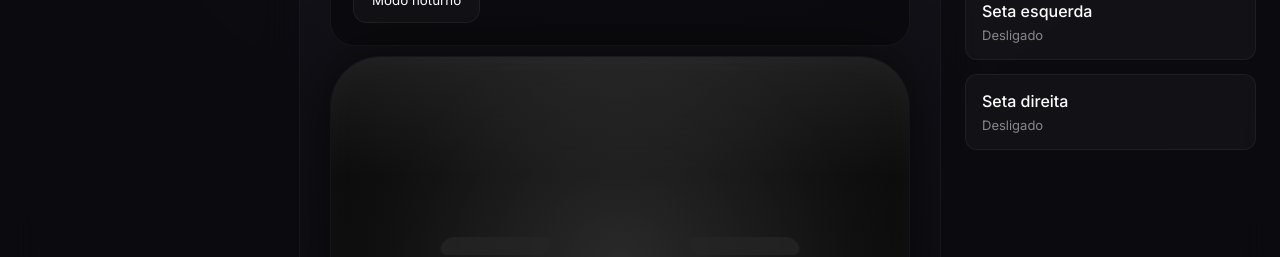
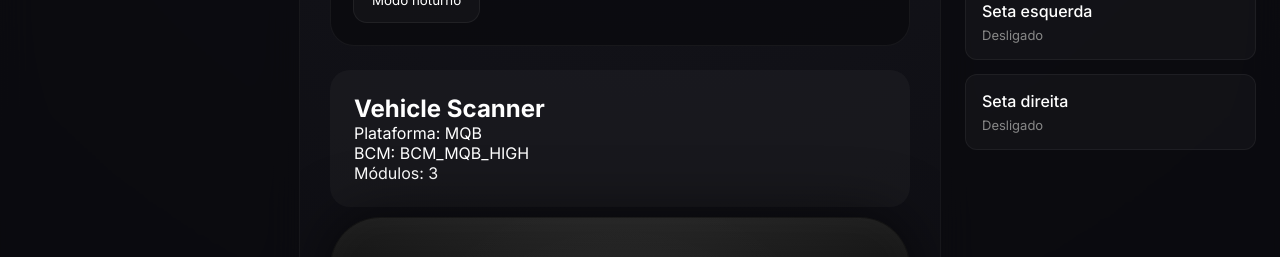
Before and after one commit to jonasafp/HEX, a React (Vite) app in the folder frontend/: page / in a window 1280 px wide. Shown: the part 445-702 px from the top of the page. Built offline with nearby package versions, Linux system fonts and the light colour scheme; no server answers.

Commit message:
fase 19
conclusão da preparação de hardware

```diff
--- a/frontend/src/App.tsx
+++ b/frontend/src/App.tsx
@@ -44,6 +44,7 @@ import { getBCMById, } from "./data/modules/getBCM";
 
 import { generateLongCoding, } from "./bcm/longCoding/generateLongCoding";
 import { LongCodingPanel, } from "./components/bcm/LongCodingPanel";
+import { VehicleScannerPanel, } from "./components/diagnostics/VehicleScannerPanel";
 
 function App() {
 
@@ -370,6 +371,10 @@ function App() {
           }
         />
 
+        <VehicleScannerPanel
+          vehicle={selectedVehicle}
+        />
+
         <VehicleCanvas
           lights={
             currentProfile.lights
--- /dev/null
+++ b/frontend/src/components/diagnostics/VehicleScannerPanel.tsx
@@ -0,0 +1,54 @@
+import {
+  scanVehicle,
+} from "../../scanner/vehicleScanner";
+
+import type {
+  VehicleProfile,
+} from "../../types/vehicle";
+
+interface Props {
+  vehicle: VehicleProfile;
+}
+
+export function VehicleScannerPanel({
+  vehicle,
+}: Props) {
+
+  const result =
+    scanVehicle(vehicle);
+
+  return (
+
+    <div
+      style={{
+        marginTop: 24,
+        padding: 24,
+        borderRadius: 20,
+        background:
+          "rgba(255,255,255,0.03)",
+      }}
+    >
+      <h2>
+        Vehicle Scanner
+      </h2>
+
+      <p>
+        Plataforma:
+        {" "}
+        {result.platform.platform}
+      </p>
+
+      <p>
+        BCM:
+        {" "}
+        {result.bcm.bcm}
+      </p>
+
+      <p>
+        Módulos:
+        {" "}
+        {result.modules.length}
+      </p>
+    </div>
+  );
+}
--- /dev/null
+++ b/frontend/src/scanner/bcmDetector.ts
@@ -0,0 +1,12 @@
+import type {
+  VehicleProfile,
+} from "../types/vehicle";
+
+export function detectBCM(
+  vehicle: VehicleProfile
+) {
+  return {
+    bcm:
+      vehicle.bcm,
+  };
+}
--- /dev/null
+++ b/frontend/src/scanner/moduleDetector.ts
@@ -0,0 +1,9 @@
+import type {
+  VehicleProfile,
+} from "../types/vehicle";
+
+export function detectModules(
+  vehicle: VehicleProfile
+) {
+  return vehicle.modules;
+}
--- /dev/null
+++ b/frontend/src/scanner/platformDetector.ts
@@ -0,0 +1,12 @@
+import type {
+  VehicleProfile,
+} from "../types/vehicle";
+
+export function detectPlatform(
+  vehicle: VehicleProfile
+) {
+  return {
+    platform:
+      vehicle.platform,
+  };
+}
--- /dev/null
+++ b/frontend/src/scanner/vehicleScanner.ts
@@ -0,0 +1,31 @@
+import {
+  detectPlatform,
+} from "./platformDetector";
+
+import {
+  detectBCM,
+} from "./bcmDetector";
+
+import {
+  detectModules,
+} from "./moduleDetector";
+
+import type {
+  VehicleProfile,
+} from "../types/vehicle";
+
+export function scanVehicle(
+  vehicle: VehicleProfile
+) {
+  return {
+
+    platform:
+      detectPlatform(vehicle),
+
+    bcm:
+      detectBCM(vehicle),
+
+    modules:
+      detectModules(vehicle),
+  };
+}
```
